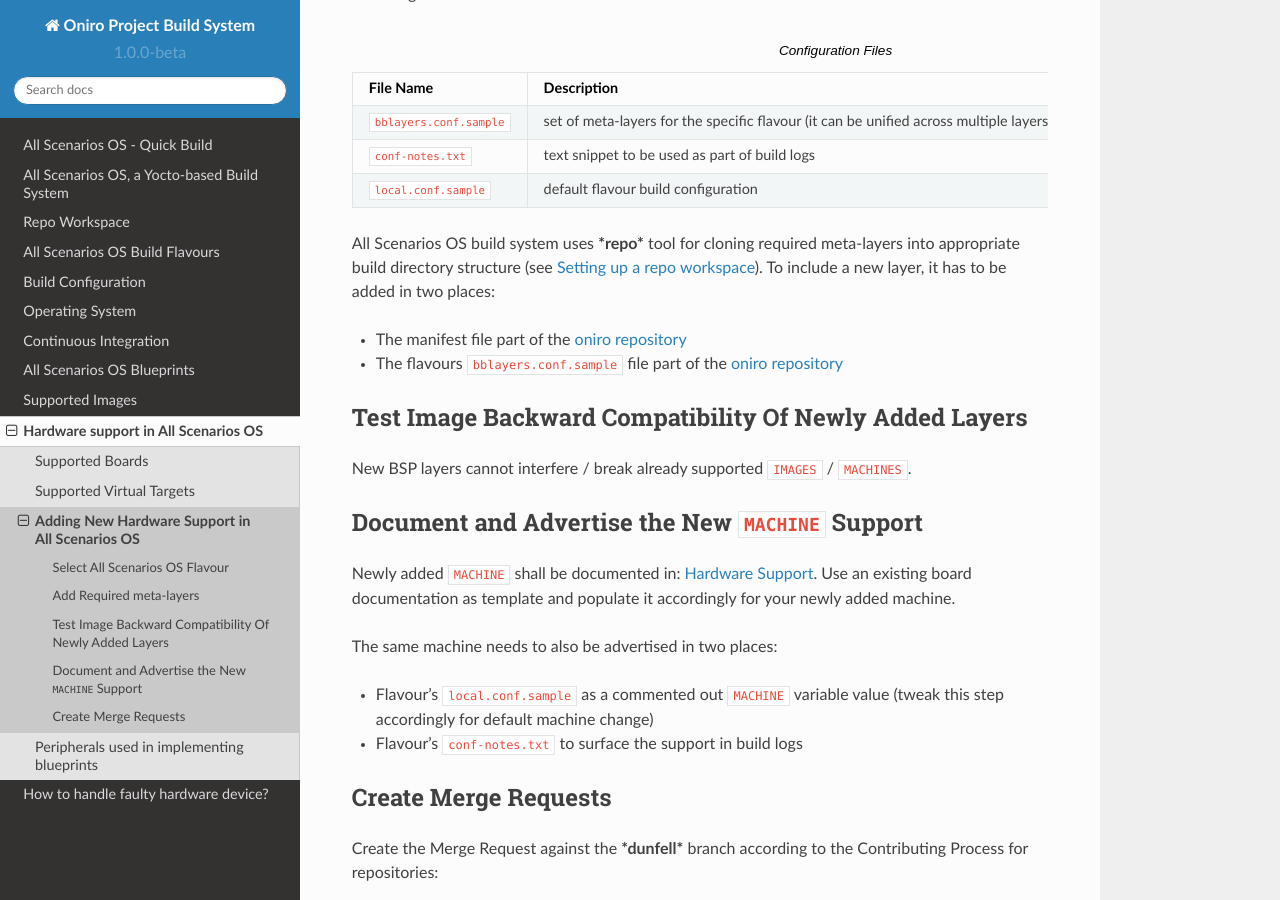
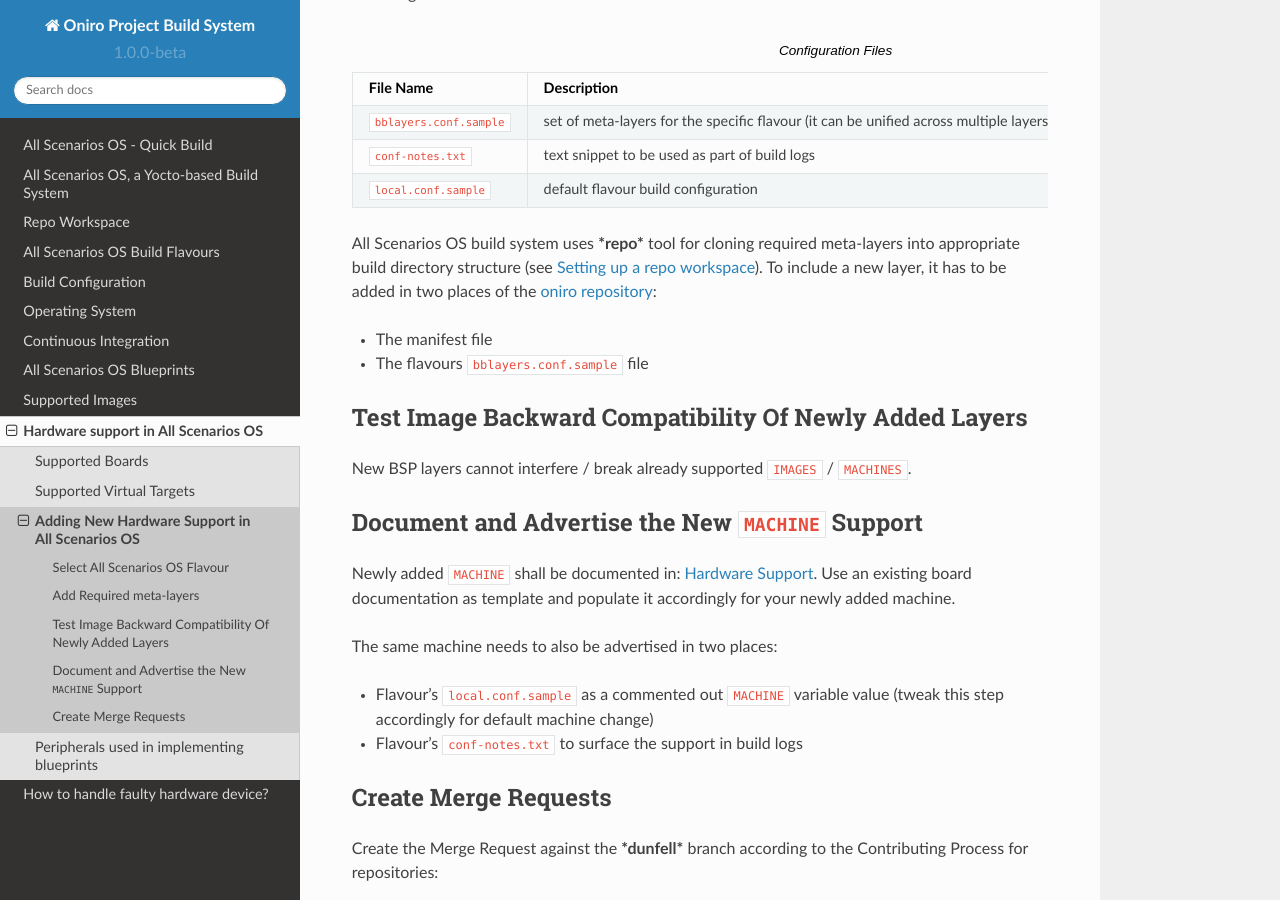
Before and after one commit to alema-r/Alessandro-Marcolini-Oniro, a Sphinx documentation site: the page built from docs/hardware-support/adding-hardware-support.rst, in a window 1280 px wide and 900 px high, scrolled down 903 px. Built offline with Sphinx 7.4.7 and the Read the Docs theme 2.0.0, drawn with Linux system fonts in a browser that asks for light colours.

Commit message:
docs/adding-hardware-support.rst: Fix duplicate explicit target name
Signed-off-by: Andrei Gherzan <andrei.gherzan@huawei.com>

```diff
--- a/docs/hardware-support/adding-hardware-support.rst
+++ b/docs/hardware-support/adding-hardware-support.rst
@@ -51,10 +51,10 @@
 
 |main_project_name| build system uses ***repo*** tool for cloning required meta-layers
 into appropriate build directory structure (see :ref:`Setting up a repo workspace <RepoWorkspace>`).
-To include a new layer, it has to be added in two places:
+To include a new layer, it has to be added in two places of the `oniro repository <https://git.ostc-eu.org/distro/oniro/-/tree/dunfell/manifests>`_:
 
-- The manifest file part of the `oniro repository <https://git.ostc-eu.org/distro/oniro/-/tree/dunfell/manifests>`_
-- The flavours ``bblayers.conf.sample`` file part of the `oniro repository <https://git.ostc-eu.org/distro/oniro/-/tree/dunfell/flavours>`_
+- The manifest file
+- The flavours ``bblayers.conf.sample`` file
 
 Test Image Backward Compatibility Of Newly Added Layers
 *******************************************************
```
